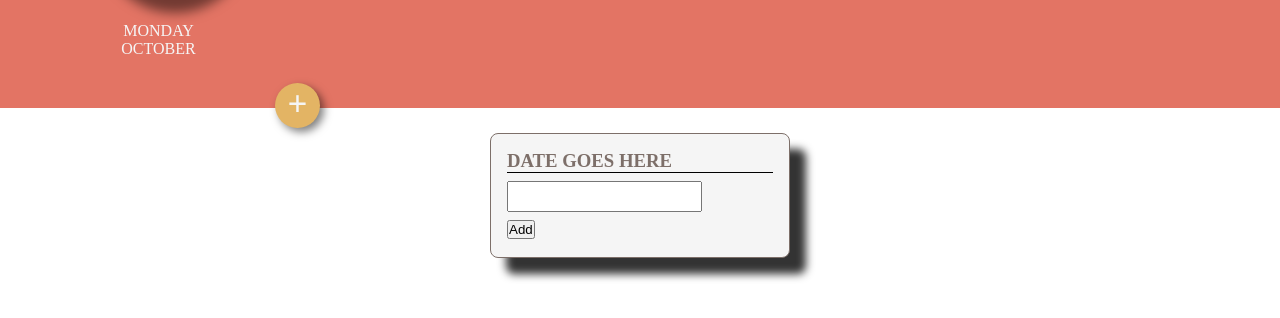
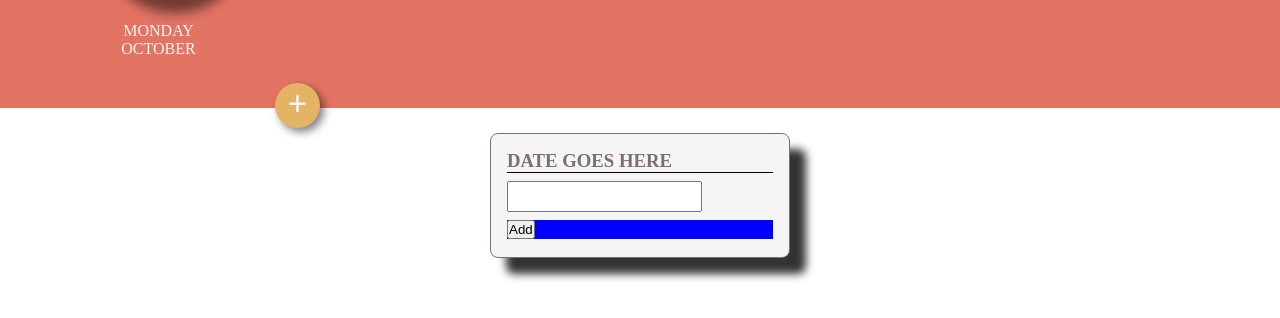
Before and after one commit to RicardoColladoRothschild/Todo-List, a website with bundled scripts: page index.html in a window 1280 px wide. Shown: the part 252-570 px from the top of the page. Built offline with nearby package versions, Linux system fonts and the light colour scheme.

Commit message:
working on

```diff
--- a/css/main.scss
+++ b/css/main.scss
@@ -97,7 +97,11 @@ html{
                         }
 
                         .new-task-button--container{
-
+                            width:100%;
+                            display:flex;
+                            flex-direction:flex-end;
+                            align-items: end;
+                            background-color: blue;
                         }
 
             }
```
Also changed, not shown: css/main.css.
